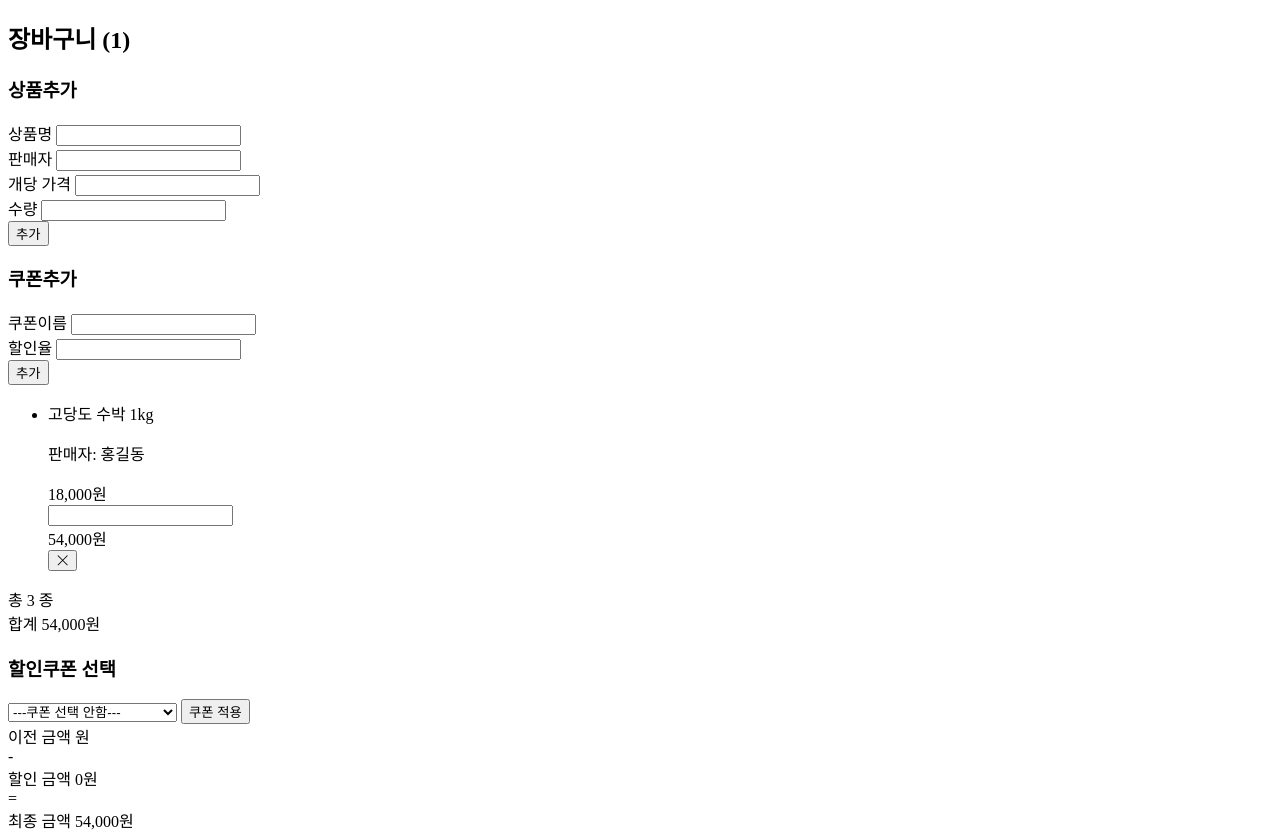
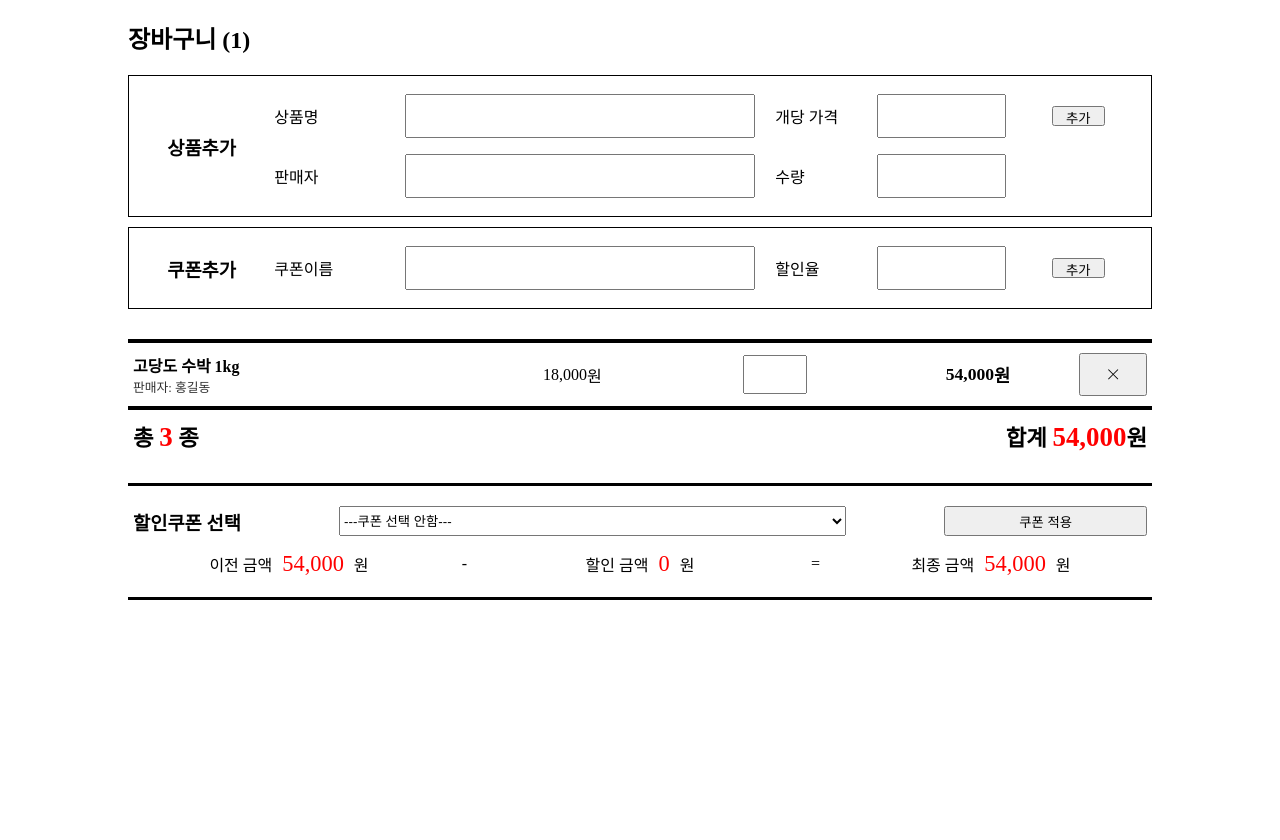
Before and after one commit to DetegiCE/sbsweb-aug23, a plain HTML site: page basket/basket.html in a window 1280 px wide. After the commit the page ends 800 px from the top, so only its background shows below. Drawn offline with nearby package versions, Linux system fonts and the light colour scheme.

Commit message:
Add files via upload

```diff
--- a/basket/basket.css
+++ b/basket/basket.css
@@ -0,0 +1,244 @@
+* {
+    margin: 0;
+    padding: 0;
+}
+
+#wrap {
+    width: 80%;
+    margin: 20px auto;
+}
+
+#basketTitle {
+    padding-bottom: 20px;
+}
+
+#basketAdd {
+    display: grid;
+    grid-template-columns: 1fr 4fr 2fr 1fr;
+    grid-template-rows: 1fr 1fr;
+    border: 1px solid black;
+    padding: 10px;
+}
+
+#basketAdd h3 {
+    grid-column: 1/2;
+    grid-row: 1/3;
+
+    display: flex;
+    justify-content: center;
+    align-items: center;
+}
+
+#basketAdd div {
+    display: flex;
+    justify-content: space-between;
+    align-items: center;
+    height: 40px;
+    padding: 10px;
+}
+
+#basketAdd #itemNameInpWrap {
+    grid-column: 2/3;
+    grid-row: 1/2;
+}
+
+#basketAdd #itemSellerInpWrap {
+    grid-column: 2/3;
+    grid-row: 2/3;
+}
+
+#basketAdd #itemPriceInpWrap {
+    grid-column: 3/4;
+    grid-row: 1/2;
+}
+
+#basketAdd #itemCountInpWrap {
+    grid-column: 3/4;
+    grid-row: 2/3;
+}
+
+#basketAdd #addButtonWrap {
+    grid-column: 4/5;
+    grid-row: 1/3;
+    display: flex;
+    justify-content: center;
+    align-items: center;
+}
+
+#basketAdd div:nth-of-type(1) input,
+#basketAdd div:nth-of-type(2) input {
+    width: 70%;
+    height: 30px;
+    padding: 5px;
+    font-size: 20px;
+}
+
+#basketAdd div:nth-of-type(3) input,
+#basketAdd div:nth-of-type(4) input {
+    width: 50%;
+    height: 30px;
+    padding: 5px;
+    font-size: 20px;
+}
+
+#addButtonWrap button {
+    display: block;
+    width: 50%;
+    height: 50%;
+}
+
+#couponAdd {
+    display: grid;
+    grid-template-columns: 1fr 4fr 2fr 1fr;
+    padding: 10px;
+    margin-top: 10px;
+    border: 1px solid black;
+}
+
+#couponAdd h3 {
+    display: flex;
+    justify-content: center;
+    align-items: center;
+}
+
+#couponAdd div {
+    display: flex;
+    justify-content: space-between;
+    align-items: center;
+    height: 40px;
+    padding: 10px;
+}
+
+#couponAdd #couponNameInp {
+    width: 70%;
+    height: 30px;
+    padding: 5px;
+    font-size: 20px;
+}
+
+#couponAdd #couponSaleInp {
+    width: 50%;
+    height: 30px;
+    padding: 5px;
+    font-size: 20px;
+}
+
+#couponAdd #couponButtonWrap {
+    display: flex;
+    justify-content: center;
+    align-items: center;
+}
+
+#couponAdd button {
+    display: block;
+    width: 50%;
+    height: 50%;
+}
+
+#basketList {
+    margin-top: 30px;
+    border-top: 3px solid black;
+    border-bottom: 3px solid black;
+}
+
+#basketList li {
+    display: grid;
+    grid-template-columns: 5fr 3fr 3fr 3fr 1fr;
+    list-style-type: none;
+    border-top: 1px solid black;
+    border-bottom: 1px solid black;
+    padding: 10px 5px;
+}
+
+#basketList .itemName {
+    font-weight: bold;
+}
+
+#basketList .itemNameWrap p:nth-child(2) {
+    font-size: 0.8em;
+    color: #333;
+}
+
+#basketList li div {
+    display: flex;
+    justify-content: center;
+    align-items: center;
+}
+
+#basketList .itemNameWrap {
+    flex-direction: column;
+    align-items: flex-start;
+}
+
+.itemCountWrap input {
+    width: 50px;
+    height: 60%;
+    padding: 5px;
+    font-size: 1.2em;
+}
+
+.itemTotalPriceWrap {
+    font-weight: bold;
+    font-size: 1.1em;
+}
+
+#basketFooter {
+    margin-top: 10px;
+    padding: 0 5px;
+    display: flex;
+    justify-content: space-between;
+}
+
+.itemTotalCountWrap,
+.itemTotalPriceSumWrap {
+    font-size: 1.4em;
+    font-weight: bold;
+}
+
+.itemTotalCountWrap .basketCount,
+.itemTotalPriceSumWrap .itemTotalPriceSum {
+    font-size: 1.2em;
+    color: red;
+}
+
+#couponWrap {
+    margin: 30px 0;
+    border-top: 3px solid black;
+    border-bottom: 3px solid black;
+    padding: 20px 5px;
+}
+
+#couponSelect {
+    display: flex;
+    justify-content: space-between;
+    align-items: center;
+    height: 30px;
+    margin-bottom: 15px;
+}
+
+#couponSelect #coupon {
+    width: 50%;
+    height: 100%;
+}
+
+#couponSelect button {
+    width: 20%;
+    height: 100%;
+}
+
+#couponPrice {
+    display: grid;
+    grid-template-columns: 8fr 1fr 8fr 1fr 8fr;
+}
+
+#couponPrice div {
+    display: flex;
+    justify-content: center;
+    align-items: center;
+}
+
+#couponPrice div span {
+    padding: 0 10px;
+    color: red;
+    font-size: 1.4em;
+}
--- a/basket/basket.html
+++ b/basket/basket.html
@@ -70,7 +70,7 @@
             <div class="itemTotalCountWrap">
                 총 <span class="basketCount">3</span> 종
             </div>
-            <div class="itemTotalPriceWrap">
+            <div class="itemTotalPriceSumWrap">
                 합계 <span class="itemTotalPriceSum">54,000</span>원
             </div>
         </div>
@@ -87,7 +87,7 @@
                 <button onclick="couponChange()">쿠폰 적용</button>
             </div>
             <div id="couponPrice">
-                <div>이전 금액 <span class="itemTotalPriceSum"></span>원</div>
+                <div>이전 금액 <span class="itemTotalPriceSum">54,000</span>원</div>
                 <div>-</div>
                 <div>할인 금액 <span class="couponSalePrice">0</span>원</div>
                 <div>=</div>
--- a/basket/basket.js
+++ b/basket/basket.js
@@ -0,0 +1,94 @@
+let itemNumber = 1;
+
+function changeCount() {
+    let basketListCount = $("#basketList li").length;
+    $(".basketCount").text(basketListCount);
+}
+
+function changeTotalPrice() {
+    let basketList = $("#basketList li .itemTotalPrice");
+    let priceList = $.map(basketList, function(v, i) {
+        return Number(v.innerText.replaceAll(',',''));
+    });
+
+    let sum = 0;
+    for(let i in priceList) {
+        sum += priceList[i];
+    }
+    $(".itemTotalPriceSum").text(Number(sum).toLocaleString());
+}
+
+function itemHTML(name, seller, price, count) {
+    let returnHTML = `<li id="item${itemNumber}">
+    <div class="itemNameWrap">
+        <p class="itemName">${name}</p>
+        <p>판매자: <span class="itemSeller">${seller}</span></p>
+    </div>
+    <div class="itemPriceWrap">
+        <span class="itemPrice" value="${price}">${Number(price).toLocaleString()}</span>원
+    </div>
+    <div class="itemCountWrap">
+        <input type="number" name="itemCount" class="itemCount" min="1" value="${count}" onchange="changeEachPrice(${itemNumber})">
+    </div>
+    <div class="itemTotalPriceWrap">
+        <span class="itemTotalPrice" value="${price * count}">${Number(price*count).toLocaleString()}</span>원
+    </div>
+    <button onclick="removeItem(${itemNumber})"><i class="bi bi-x-lg"></i></button>
+</li>`;
+    itemNumber++;
+    return returnHTML;
+}
+
+function addItem() {
+    let itemName = $("#itemNameInp").val();
+    let itemSeller = $("#itemSellerInp").val();
+    let itemPrice = $("#itemPriceInp").val();
+    let itemCount = $("#itemCountInp").val();
+
+    let newItemHTML = itemHTML(itemName, itemSeller, itemPrice, itemCount);
+    $("#basketList").append(newItemHTML);
+    changeCount();
+    changeTotalPrice();
+}
+
+function couponHTML(name, sale) {
+    let returnHTML = `<option sale="${sale}">${name} (${sale}% 할인)</option>`;
+    return returnHTML;
+}
+
+function addCoupon() {
+    let couponName = $("#couponNameInp").val();
+    let couponSale = $("#couponSaleInp").val();
+    let newCouponHTML = couponHTML(couponName, couponSale);
+    $("#coupon").append(newCouponHTML);
+}
+
+function changeEachPrice(itemId) {
+    let eachPrice = $(`#item${itemId} .itemPrice`).attr('value');
+    let itemCount = $(`#item${itemId} .itemCount`).val();
+    let totalPrice = eachPrice * itemCount;
+
+    $(`#item${itemId} .itemTotalPrice`).text(Number(totalPrice).toLocaleString());
+    $(`#item${itemId} .itemTotalPrice`).attr('value', totalPrice);
+
+    changeTotalPrice();
+}
+
+function removeItem(itemId) {
+    $(`#item${itemId}`).remove();
+    changeCount();
+    changeTotalPrice();
+}
+
+function couponChange() {
+    let selectedCoupon = $("#coupon option:selected");
+    let saleValue = Number(selectedCoupon.attr("sale"));
+
+    let basketPrice = Number($(".itemTotalPriceSumWrap .itemTotalPriceSum").text().replaceAll(",",""));
+
+    let salePrice = Math.round(basketPrice * saleValue / 100);
+    $(".couponSalePrice").text(Number(salePrice).toLocaleString());
+
+    let finalPrice = basketPrice - salePrice;
+    $(".afterCouponPrice").text(Number(finalPrice).toLocaleString());
+}
```
Also changed, not shown: basket/basket.txt.
